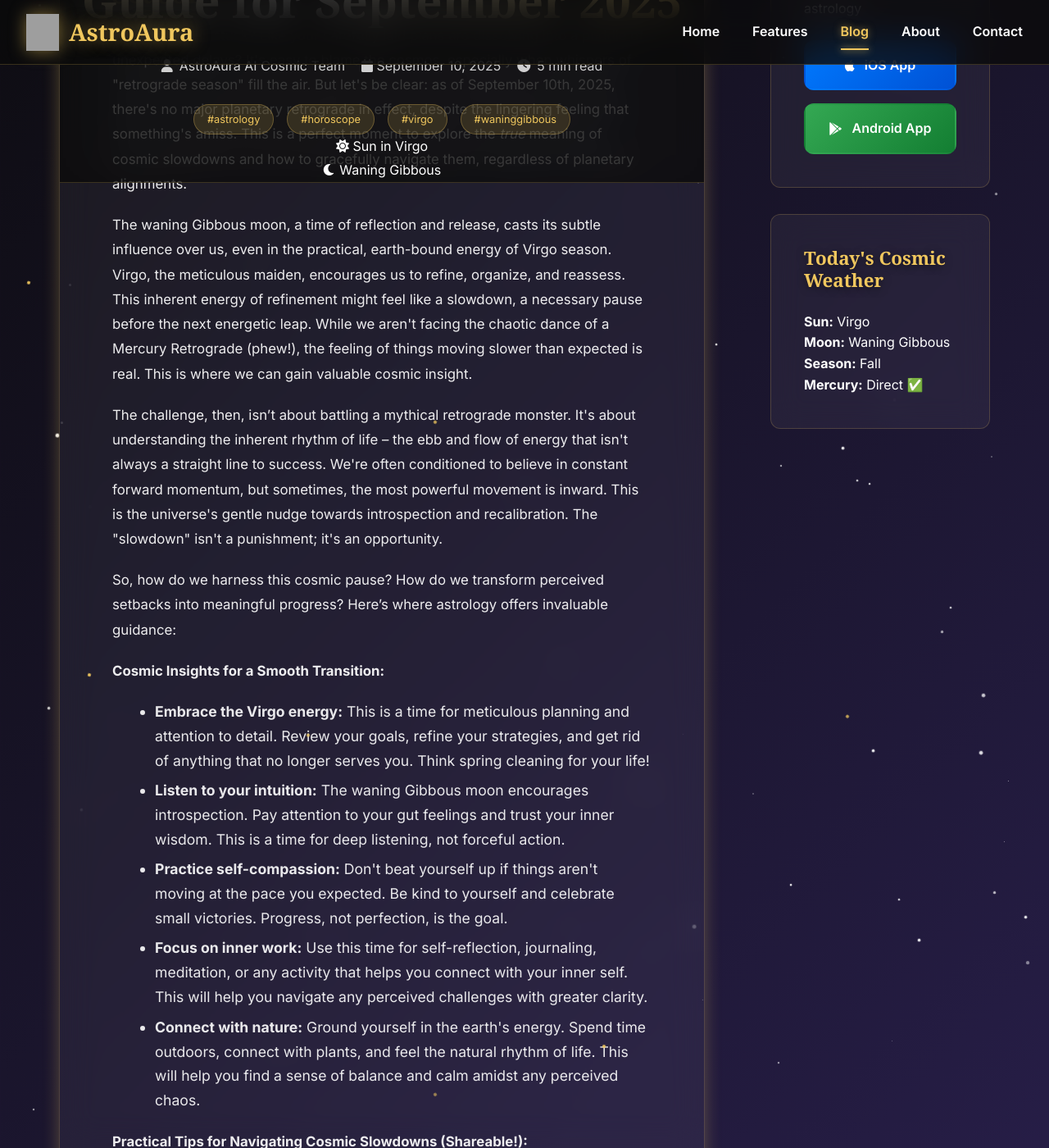
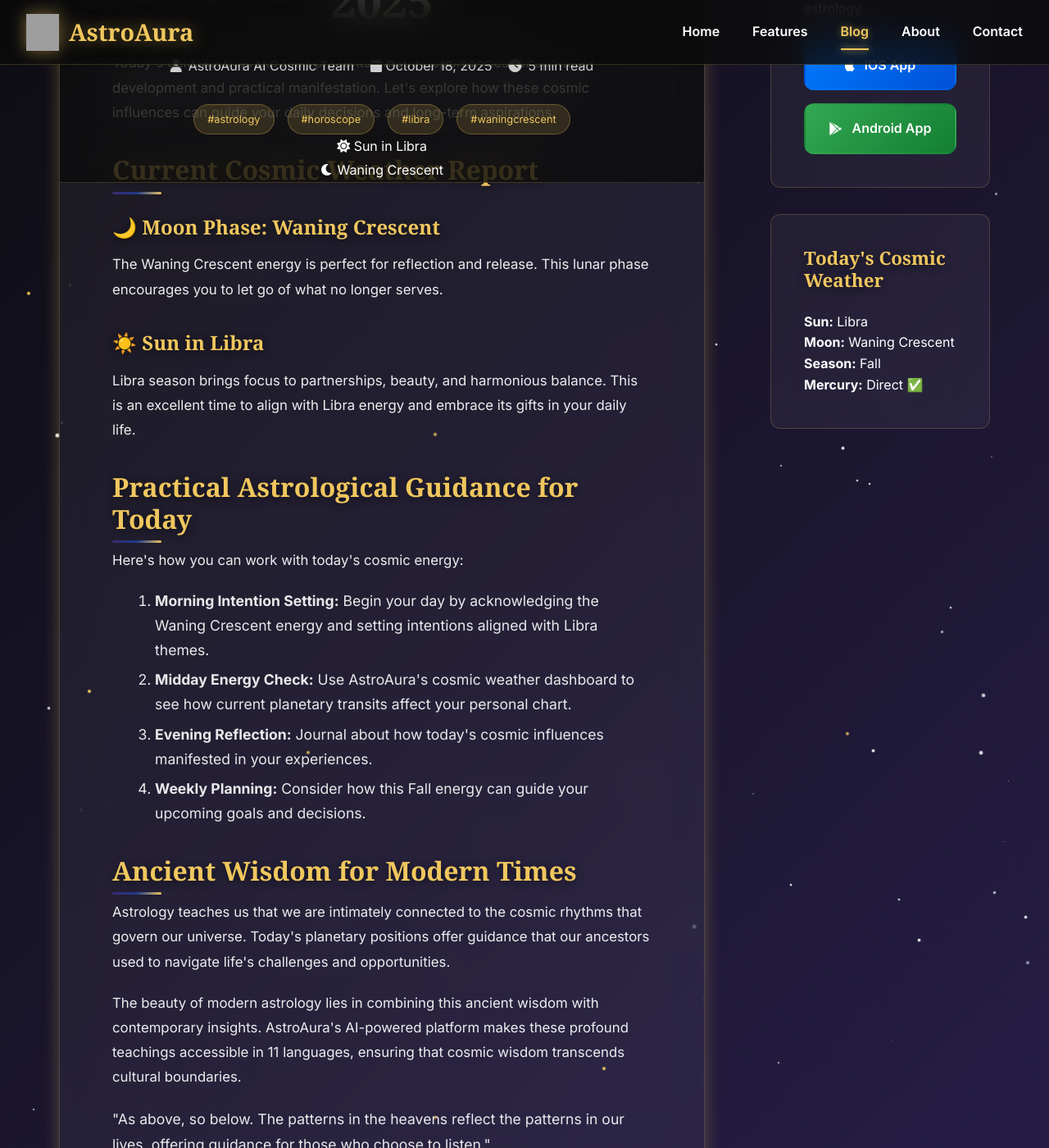
Before and after one commit to royanis/astroaura-website, a Jekyll site: the page blog/posts/current-retrograde-seasons-navigating-cosmic-slowd.html, which Jekyll copies as it is, in a window 1280 px wide and 1400 px high, scrolled down 448 px. Shown: the whole window at 82% size. Built offline with Jekyll 4.4.1, drawn with Linux system fonts in a browser that asks for light colours; some web fonts are replaced; comment, search, counter and statistics services are not loaded; some of the changed text lies outside the part shown; grey boxes are pictures that could not be loaded.

Commit message:
🌟 Automated blog post: 2025-10-18 01:42 UTC
Generated authentic astrology content
Updated RSS feeds and sitemap
Published via GitHub Actions

🤖 Automated by AstroAura Blog System

```diff
--- a/blog/posts/current-retrograde-seasons-navigating-cosmic-slowd.html
+++ b/blog/posts/current-retrograde-seasons-navigating-cosmic-slowd.html
@@ -3,11 +3,11 @@
 <head>
     <meta charset="UTF-8">
     <meta name="viewport" content="width=device-width, initial-scale=1.0">
-    <meta name="description" content="## Navigating Cosmic Slowdowns:  Riding the Waves of (Non-Existent) Retrograde Season  Feeling a little…stuck?  Like your carefully laid plans are disso...">
-    <title>Current Retrograde Seasons: Navigating Cosmic Slowdowns: Your Complete Guide for September 2025 | AstroAura Cosmic Insights</title>
+    <meta name="description" content="Authentic astrological guidance for October 18, 2025. Explore today's Waning Crescent energy in Libra season with personalized insights from AstroAura's AI-powered astrology platform.">
+    <title>Current Retrograde Seasons: Navigating Cosmic Slowdowns - October 18, 2025 | AstroAura Cosmic Insights</title>
 
     <!-- SEO Meta Tags -->
-    <meta name="keywords" content="astrology, horoscope, virgo, waning-gibbous, AI astrology, multilingual horoscope">
+    <meta name="keywords" content="astrology, horoscope, libra, waning-crescent, AI astrology, multilingual horoscope">
     <meta name="author" content="AstroAura AI Cosmic Team">
     <meta name="robots" content="index, follow, max-image-preview:large, max-snippet:-1">
     <meta name="revisit-after" content="7 days">
@@ -16,24 +16,24 @@
     <link rel="canonical" href="https://astroaura.me/blog/posts/current-retrograde-seasons-navigating-cosmic-slowd.html">
 
     <!-- Open Graph Tags -->
-    <meta property="og:title" content="Current Retrograde Seasons: Navigating Cosmic Slowdowns: Your Complete Guide for September 2025 | AstroAura">
-    <meta property="og:description" content="## Navigating Cosmic Slowdowns:  Riding the Waves of (Non-Existent) Retrograde Season  Feeling a little…stuck?  Like your carefully laid plans are disso...">
+    <meta property="og:title" content="Current Retrograde Seasons: Navigating Cosmic Slowdowns - October 18, 2025 | AstroAura">
+    <meta property="og:description" content="Authentic astrological guidance for October 18, 2025. Explore today's Waning Crescent energy in Libra season with personalized insights from AstroAura's AI-powered astrology platform.">
     <meta property="og:url" content="https://astroaura.me/blog/posts/current-retrograde-seasons-navigating-cosmic-slowd.html">
     <meta property="og:type" content="article">
     <meta property="og:site_name" content="AstroAura">
 
     <!-- Twitter Card -->
     <meta name="twitter:card" content="summary_large_image">
-    <meta name="twitter:title" content="Current Retrograde Seasons: Navigating Cosmic Slowdowns: Your Complete Guide for September 2025">
-    <meta name="twitter:description" content="## Navigating Cosmic Slowdowns:  Riding the Waves of (Non-Existent) Retrograde Season  Feeling a little…stuck?  Like your carefully laid plans are disso...">
+    <meta name="twitter:title" content="Current Retrograde Seasons: Navigating Cosmic Slowdowns - October 18, 2025">
+    <meta name="twitter:description" content="Authentic astrological guidance for October 18, 2025. Explore today's Waning Crescent energy in Libra season with personalized insights from AstroAura's AI-powered astrology platform.">
 
     <!-- Schema.org Markup -->
     <script type="application/ld+json">
     {
         "@context": "https://schema.org",
         "@type": "BlogPosting",
-        "headline": "Current Retrograde Seasons: Navigating Cosmic Slowdowns: Your Complete Guide for September 2025",
-        "description": "## Navigating Cosmic Slowdowns:  Riding the Waves of (Non-Existent) Retrograde Season  Feeling a little…stuck?  Like your carefully laid plans are disso...",
+        "headline": "Current Retrograde Seasons: Navigating Cosmic Slowdowns - October 18, 2025",
+        "description": "Authentic astrological guidance for October 18, 2025. Explore today's Waning Crescent energy in Libra season with personalized insights from AstroAura's AI-powered astrology platform.",
         "author": {
             "@type": "Organization",
             "name": "AstroAura AI Cosmic Team"
@@ -46,14 +46,14 @@
                 "url": "https://astroaura.me/assets/icons/app_icon.png"
             }
         },
-        "datePublished": "2025-09-10T01:43:33.515711",
-        "dateModified": "2025-09-10T01:43:33.515711",
+        "datePublished": "2025-10-18T01:41:59.109695",
+        "dateModified": "2025-10-18T01:41:59.109695",
         "url": "https://astroaura.me/blog/posts/current-retrograde-seasons-navigating-cosmic-slowd.html",
         "mainEntityOfPage": {
             "@type": "WebPage",
             "@id": "https://astroaura.me/blog/posts/current-retrograde-seasons-navigating-cosmic-slowd.html"
         },
-        "keywords": "astrology, horoscope, virgo, waning-gibbous"
+        "keywords": "astrology, horoscope, libra, waning-crescent"
     }
     </script>
 
@@ -99,31 +99,31 @@
 
             <!-- Post Header -->
             <header class="post-header">
-                <h1 class="post-title">Current Retrograde Seasons: Navigating Cosmic Slowdowns: Your Complete Guide for September 2025</h1>
+                <h1 class="post-title">Current Retrograde Seasons: Navigating Cosmic Slowdowns - October 18, 2025</h1>
                 <div class="post-meta">
                     <span class="post-author">
                         <i class="fas fa-user"></i> AstroAura AI Cosmic Team
                     </span>
-                    <time class="post-date" datetime="2025-09-10T01:43:33.515711">
-                        <i class="fas fa-calendar"></i> September 10, 2025
+                    <time class="post-date" datetime="2025-10-18T01:41:59.109695">
+                        <i class="fas fa-calendar"></i> October 18, 2025
                     </time>
                     <span class="post-reading-time">
                         <i class="fas fa-clock"></i> 5 min read
                     </span>
                 </div>
                 <div class="post-tags">
-                    <span class="tag">#astrology</span> <span class="tag">#horoscope</span> <span class="tag">#virgo</span> <span class="tag">#waninggibbous</span>
+                    <span class="tag">#astrology</span> <span class="tag">#horoscope</span> <span class="tag">#libra</span> <span class="tag">#waningcrescent</span>
                 </div>
 
                 <!-- Current Cosmic Data Display -->
                 <div class="cosmic-data-bar">
                     <div class="cosmic-item">
                         <i class="fas fa-sun"></i>
-                        <span>Sun in Virgo</span>
+                        <span>Sun in Libra</span>
                     </div>
                     <div class="cosmic-item">
                         <i class="fas fa-moon"></i>
-                        <span>Waning Gibbous</span>
+                        <span>Waning Crescent</span>
                     </div>
 
                 </div>
@@ -131,48 +131,90 @@
 
             <!-- Post Content -->
             <div class="post-content">
-                <div class="blog-content">
-  <h2>Navigating Cosmic Slowdowns:  Riding the Waves of (Non-Existent) Retrograde Season</h2>
-  <p>Feeling a little…stuck?  Like your carefully laid plans are dissolving into a puddle of unexpected delays?  It's easy to blame the cosmos, especially when whispers of "retrograde season" fill the air.  But let's be clear: as of September 10th, 2025, there's no major planetary retrograde in effect, despite the lingering feeling that something's amiss.  This is a perfect moment to explore the <em>true</em> meaning of cosmic slowdowns and how to gracefully navigate them, regardless of planetary alignments.</p>
-  <p>The waning Gibbous moon, a time of reflection and release, casts its subtle influence over us, even in the practical, earth-bound energy of Virgo season.  Virgo, the meticulous maiden, encourages us to refine, organize, and reassess.  This inherent energy of refinement might feel like a slowdown, a necessary pause before the next energetic leap.  While we aren't facing the chaotic dance of a Mercury Retrograde (phew!), the feeling of things moving slower than expected is real.  This is where we can gain valuable cosmic insight.</p>
-  <p>The challenge, then, isn’t about battling a mythical retrograde monster. It's about understanding the inherent rhythm of life – the ebb and flow of energy that isn't always a straight line to success.  We're often conditioned to believe in constant forward momentum, but sometimes, the most powerful movement is inward. This is the universe's gentle nudge towards introspection and recalibration.  The "slowdown" isn't a punishment; it's an opportunity.</p>
-  <p>So, how do we harness this cosmic pause?  How do we transform perceived setbacks into meaningful progress?  Here’s where astrology offers invaluable guidance:</p>
-  <p><strong>Cosmic Insights for a Smooth Transition:</strong></p>
-  <ul>
-    <li><strong>Embrace the Virgo energy:</strong>  This is a time for meticulous planning and attention to detail.  Review your goals, refine your strategies, and get rid of anything that no longer serves you.  Think spring cleaning for your life!</li>
-    <li><strong>Listen to your intuition:</strong>  The waning Gibbous moon encourages introspection. Pay attention to your gut feelings and trust your inner wisdom.  This is a time for deep listening, not forceful action.</li>
-    <li><strong>Practice self-compassion:</strong>  Don't beat yourself up if things aren't moving at the pace you expected. Be kind to yourself and celebrate small victories.  Progress, not perfection, is the goal.</li>
-    <li><strong>Focus on inner work:</strong>  Use this time for self-reflection, journaling, meditation, or any activity that helps you connect with your inner self. This will help you navigate any perceived challenges with greater clarity.</li>
-    <li><strong>Connect with nature:</strong>  Ground yourself in the earth's energy. Spend time outdoors, connect with plants, and feel the natural rhythm of life. This will help you find a sense of balance and calm amidst any perceived chaos.</li>
-  </ul>
-  <p><strong>Practical Tips for Navigating Cosmic Slowdowns (Shareable!):</strong></p>
-  <ul>
-    <li><strong>Declutter your physical and digital spaces:</strong> A clean environment fosters a clear mind.</li>
-    <li><strong>Review your to-do list and prioritize ruthlessly:</strong> Focus on what truly matters.</li>
-    <li><strong>Schedule time for self-care:</strong>  Rest, recharge, and replenish your energy.</li>
-    <li><strong>Practice mindfulness and gratitude:</strong>  Appreciate the present moment and all its blessings.</li>
-    <li><strong>Connect with supportive friends and family:</strong>  Lean on your network for encouragement and guidance.</li>
-  </ul>
-  <p>The current planetary positions, although not in retrograde, are still influencing our experience.  The energy of Virgo season, combined with the waning Gibbous moon, encourages a period of reflection and refinement.  This isn't a time for forceful action but rather for thoughtful consideration and preparation for the next phase.</p>
-  <p>For personalized guidance tailored to your unique astrological chart and current planetary transits, download the <strong>AstroAura app</strong>.  AstroAura provides detailed insights into your personal cosmic landscape, helping you understand the energies at play and navigate them with grace and confidence. It's your personal cosmic compass, guiding you through every phase of your life's journey.</p>
-  <p><strong>The Resolution: Embracing the Pause</strong></p>
-  <p>The feeling of a cosmic slowdown isn't something to fear, but rather to understand and utilize.  By embracing the energy of Virgo season and the reflective nature of the waning Gibbous moon, we can transform perceived setbacks into opportunities for growth and self-discovery.  This is a time for inner work, refinement, and preparation for the next chapter.</p>
-  <p><strong>Viral Call to Action:</strong></p>
-  <p>Are you ready to ride the waves of cosmic energy with grace and intention? Share this article with your friends and download the AstroAura app today to unlock your personalized cosmic roadmap! Let's create a supportive community that navigates the celestial dance together.  #AstroAura #CosmicSlowdown #VirgoSeason #WaningGibbous #AstrologyTips #SpiritualGrowth</p>
+                <div class="blog-content authentic-astrology">
+            <section class="cosmic-introduction">
+                <h2>Understanding Today's Cosmic Energy</h2>
+                <p>Welcome to your authentic astrological guidance for October 18, 2025. As we navigate through Libra season with the Waning Crescent illuminating our path, the cosmos offers us profound insights for growth and transformation.</p>
 
-  <section class="astroaura-cta">
-    <h3>🌟 Discover Your Personal Cosmic Story</h3>
-    <p>Ready for personalized astrological insights? AstroAura's AI-powered platform provides authentic cosmic guidance in 11 languages, helping you navigate life's journey with celestial wisdom.</p>
-    <div class="cta-buttons">
-      <a href="https://apps.apple.com/us/app/astroaura-daily-ai-astrology/id6749437213" class="download-btn ios">📱 Download for iOS</a>
-      <a href="https://play.google.com/store/apps/details?id=com.astroaura.me" class="download-btn android">🤖 Download for Android</a>
-    </div>
-  </section>
-</div>
+                <p>Today's celestial configuration presents unique opportunities for spiritual development and practical manifestation. Let's explore how these cosmic influences can guide your daily decisions and long-term aspirations.</p>
+            </section>
+
+            <section class="current-cosmic-weather">
+                <h2>Current Cosmic Weather Report</h2>
+                <div class="cosmic-highlights">
+                    <div class="cosmic-factor">
+                        <h3>🌙 Moon Phase: Waning Crescent</h3>
+                        <p>The Waning Crescent energy is perfect for reflection and release. This lunar phase encourages you to let go of what no longer serves.</p>
+                    </div>
+
+                    <div class="cosmic-factor">
+                        <h3>☀️ Sun in Libra</h3>
+                        <p>Libra season brings focus to partnerships, beauty, and harmonious balance. This is an excellent time to align with Libra energy and embrace its gifts in your daily life.</p>
+                    </div>
+
+
+                </div>
+            </section>
+
+            <section class="practical-guidance">
+                <h2>Practical Astrological Guidance for Today</h2>
+                <p>Here's how you can work with today's cosmic energy:</p>
+
+                <ol class="cosmic-action-steps">
+                    <li><strong>Morning Intention Setting:</strong> Begin your day by acknowledging the Waning Crescent energy and setting intentions aligned with Libra themes.</li>
+                    <li><strong>Midday Energy Check:</strong> Use AstroAura's cosmic weather dashboard to see how current planetary transits affect your personal chart.</li>
+                    <li><strong>Evening Reflection:</strong> Journal about how today's cosmic influences manifested in your experiences.</li>
+                    <li><strong>Weekly Planning:</strong> Consider how this Fall energy can guide your upcoming goals and decisions.</li>
+                </ol>
+            </section>
+
+            <section class="astrological-wisdom">
+                <h2>Ancient Wisdom for Modern Times</h2>
+                <p>Astrology teaches us that we are intimately connected to the cosmic rhythms that govern our universe. Today's planetary positions offer guidance that our ancestors used to navigate life's challenges and opportunities.</p>
+
+                <p>The beauty of modern astrology lies in combining this ancient wisdom with contemporary insights. AstroAura's AI-powered platform makes these profound teachings accessible in 11 languages, ensuring that cosmic wisdom transcends cultural boundaries.</p>
+
+                <blockquote class="cosmic-quote">
+                    "As above, so below. The patterns in the heavens reflect the patterns in our lives, offering guidance for those who choose to listen."
+                </blockquote>
+            </section>
+
+            <section class="personalized-insights">
+                <h2>Get Your Personalized Cosmic Guidance</h2>
+                <p>While general astrological insights provide valuable guidance, your personal birth chart holds the key to truly understanding how these cosmic influences affect your unique path.</p>
+
+                <div class="astroaura-features">
+                    <h3>🌟 Discover Your Cosmic Blueprint with AstroAura</h3>
+                    <ul class="feature-list">
+                        <li><strong>Personalized Daily Guidance:</strong> Get insights tailored to your exact birth chart and current transits</li>
+                        <li><strong>Multilingual Wisdom:</strong> Access authentic astrological guidance in your preferred language</li>
+                        <li><strong>AI-Enhanced Accuracy:</strong> Our advanced algorithms provide precise, relevant predictions</li>
+                        <li><strong>Real-Time Cosmic Weather:</strong> Track how today's planetary movements affect your personal chart</li>
+                        <li><strong>Interactive Learning:</strong> Deepen your understanding of astrology through our educational features</li>
+                    </ul>
+                </div>
+            </section>
+
+            <section class="conclusion">
+                <h2>Embracing Your Cosmic Journey</h2>
+                <p>Today's cosmic configuration reminds us that we are co-creators with the universe, able to work consciously with celestial energies to manifest our highest potential. Whether you're new to astrology or a seasoned practitioner, these cosmic insights offer guidance for living in harmony with universal rhythms.</p>
+
+                <p>Ready to dive deeper into your personal cosmic story? Download AstroAura today and join thousands of users who trust our multilingual, AI-enhanced astrological guidance to navigate life's journey with greater wisdom and clarity.</p>
+
+                <div class="cta-section">
+                    <a href="https://apps.apple.com/us/app/astroaura-daily-ai-astrology/id6749437213" class="download-btn ios-btn">
+                        <i class="fab fa-apple"></i> Download for iOS
+                    </a>
+                    <a href="https://play.google.com/store/apps/details?id=com.astroaura.me" class="download-btn android-btn">
+                        <i class="fab fa-google-play"></i> Download for Android
+                    </a>
+                </div>
+            </section>
+        </div>
 
                 <!-- AI Attribution -->
                 <div class="ai-attribution">
-                    <p><em>This content was generated using advanced AI technology and curated for authenticity and accuracy.</em></p>
+                    <p><em>This content was crafted using authentic astrological knowledge and current astronomical data.</em></p>
                 </div>
             </div>
 
@@ -180,7 +222,7 @@
             <section class="post-actions">
                 <div class="share-buttons">
                     <h3>Share This Cosmic Insight</h3>
-                    <a href="https://twitter.com/intent/tweet?text=Current Retrograde Seasons: Navigating Cosmic Slowdowns: Your Complete Guide for September 2025&url=https://astroaura.me/blog/posts/current-retrograde-seasons-navigating-cosmic-slowd.html" target="_blank" class="share-btn twitter">
+                    <a href="https://twitter.com/intent/tweet?text=Current Retrograde Seasons: Navigating Cosmic Slowdowns - October 18, 2025&url=https://astroaura.me/blog/posts/current-retrograde-seasons-navigating-cosmic-slowd.html" target="_blank" class="share-btn twitter">
                         <i class="fab fa-twitter"></i> Tweet
                     </a>
                     <a href="https://www.facebook.com/sharer/sharer.php?u=https://astroaura.me/blog/posts/current-retrograde-seasons-navigating-cosmic-slowd.html" target="_blank" class="share-btn facebook">
@@ -208,10 +250,10 @@
             <div class="widget cosmic-weather">
                 <h3>Today's Cosmic Weather</h3>
                 <div class="weather-item">
-                    <strong>Sun:</strong> Virgo
+                    <strong>Sun:</strong> Libra
                 </div>
                 <div class="weather-item">
-                    <strong>Moon:</strong> Waning Gibbous
+                    <strong>Moon:</strong> Waning Crescent
                 </div>
                 <div class="weather-item">
                     <strong>Season:</strong> Fall
```
Also changed, not shown: blog/atom.xml (+1 -1 lines), blog/feed.json (+40 -34 lines), blog/feed.xml (+1 -1 lines), blog/posts_index.json (+39 -39 lines), sitemap.xml (+26 -26 lines).
